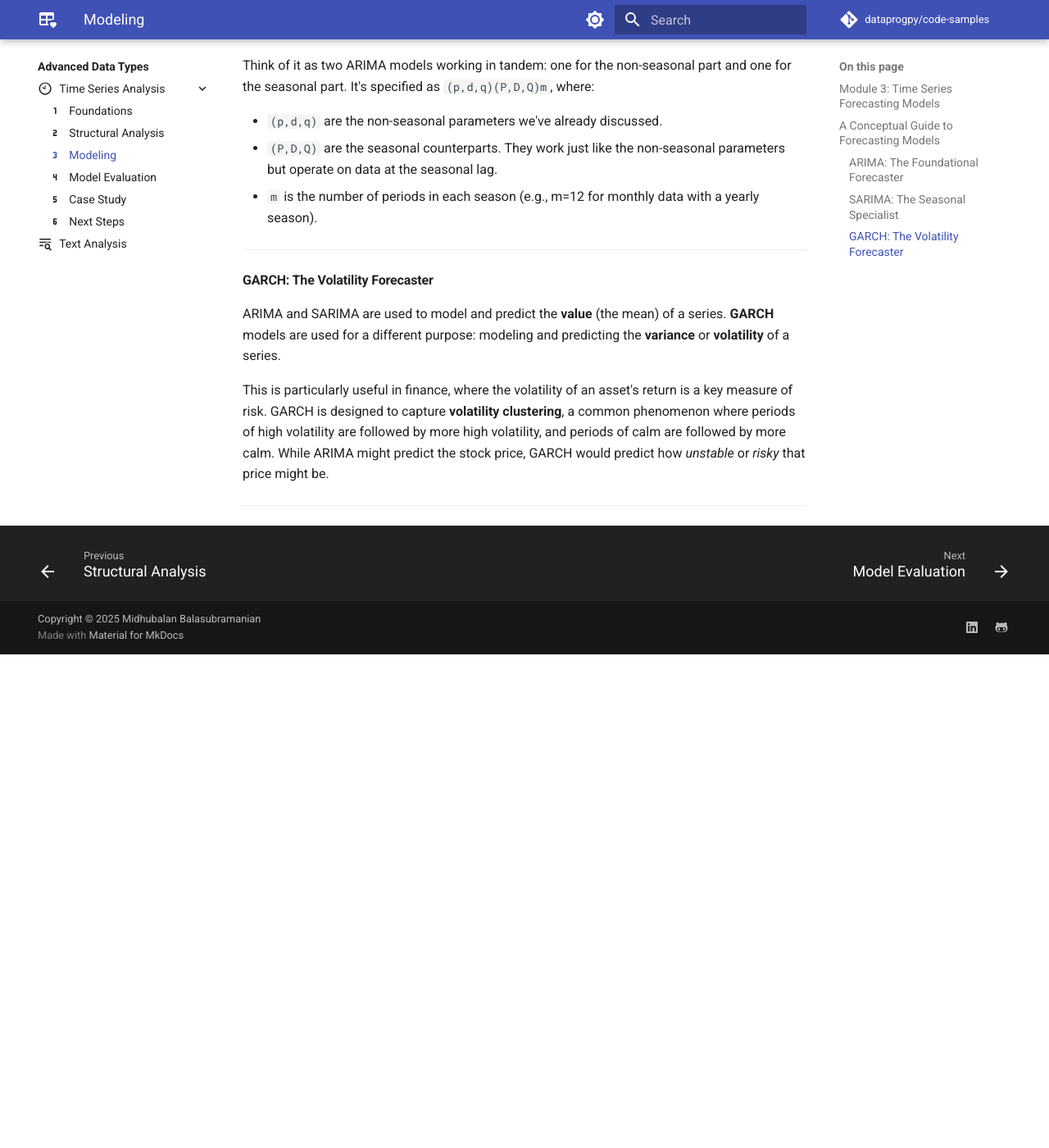
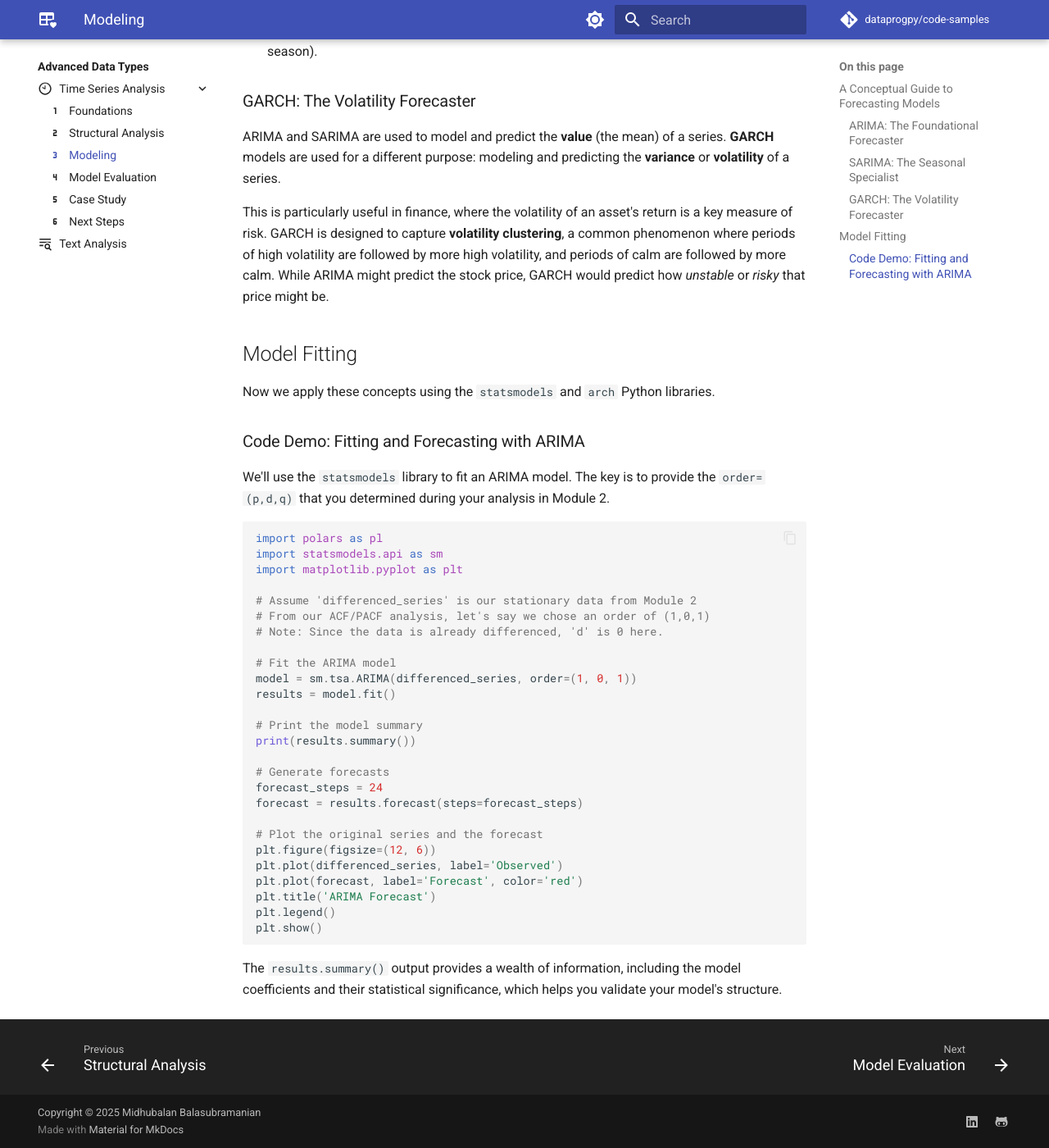
Before and after one commit to dataprogpy/dataprogpy.github.io, an MkDocs documentation site: the page built from docs/adv-data-types/time-series/modeling.md, in a window 1280 px wide and 1400 px high, scrolled down 1242 px. Shown: the whole window at 82% size. Built offline with MkDocs 1.6.1 and Material for MkDocs 9.7.7, drawn with Linux system fonts in a browser that asks for light colours; comment, search, counter and statistics services are not loaded; before the commit the page ends 2040 px from its top, so only the background shows below that; some of the changed text lies outside the part shown.

Commit message:
Update lesson

````diff
--- a/docs/adv-data-types/time-series/modeling.md
+++ b/docs/adv-data-types/time-series/modeling.md
@@ -2,23 +2,16 @@
 icon: material/numeric-3
 ---
 
-Great. Let's build out the content for Module 3.
+# Time Series Forecasting Models
 
-This module transitions from analysis to prediction. We'll start with a conceptual overview of the models, as planned, before moving to implementation.
+Having analyzed our data's structure, we can now move to the primary goal of most time series projects: **forecasting**. We'll first introduce several powerful statistical models, explaining what they do conceptually before showing how to implement them in Python.
 
------
 
-### **Module 3: Time Series Forecasting Models**
-
-Having analyzed our data's structure, we can now move to the primary goal of most time series projects: **forecasting**. This module introduces several powerful statistical models, explaining what they do conceptually before showing how to implement them in Python.
-
------
-
-### **A Conceptual Guide to Forecasting Models**
+## A Conceptual Guide to Forecasting Models
 
 Understanding which model to use for a specific job is the most critical skill in forecasting. Each model has a different purpose and set of assumptions.
 
-#### **ARIMA: The Foundational Forecaster**
+### ARIMA: The Foundational Forecaster
 
 The **ARIMA** model is the workhorse for forecasting stationary (or stationarized) time series data. The name itself describes how it works:
 
@@ -30,9 +23,8 @@ The **ARIMA** model is the workhorse for forecasting stationary (or stationarize
 
 An ARIMA model is specified by its order `(p, d, q)`. The analysis you performed in Module 2 is what allows you to choose these parameters intelligently.
 
------
 
-#### **SARIMA: The Seasonal Specialist**
+### SARIMA: The Seasonal Specialist
 
 If your data exhibits clear seasonality, the **SARIMA** model is the appropriate tool. It is an extension of ARIMA that adds a second set of parameters to account for the seasonal patterns.
 
@@ -42,12 +34,49 @@ Think of it as two ARIMA models working in tandem: one for the non-seasonal part
   * `(P,D,Q)` are the seasonal counterparts. They work just like the non-seasonal parameters but operate on data at the seasonal lag.
   * `m` is the number of periods in each season (e.g., m=12 for monthly data with a yearly season).
 
------
 
-#### **GARCH: The Volatility Forecaster**
+### GARCH: The Volatility Forecaster
 
 ARIMA and SARIMA are used to model and predict the **value** (the mean) of a series. **GARCH** models are used for a different purpose: modeling and predicting the **variance** or **volatility** of a series.
 
 This is particularly useful in finance, where the volatility of an asset's return is a key measure of risk. GARCH is designed to capture **volatility clustering**, a common phenomenon where periods of high volatility are followed by more high volatility, and periods of calm are followed by more calm. While ARIMA might predict the stock price, GARCH would predict how *unstable* or *risky* that price might be.
 
------
+## Model Fitting
+
+Now we apply these concepts using the `statsmodels` and `arch` Python libraries.
+
+### Code Demo: Fitting and Forecasting with ARIMA
+
+We'll use the `statsmodels` library to fit an ARIMA model. The key is to provide the `order=(p,d,q)` that you determined during your analysis in Module 2.
+
+```python
+import polars as pl
+import statsmodels.api as sm
+import matplotlib.pyplot as plt
+
+# Assume 'differenced_series' is our stationary data from Module 2
+# From our ACF/PACF analysis, let's say we chose an order of (1,0,1)
+# Note: Since the data is already differenced, 'd' is 0 here.
+
+# Fit the ARIMA model
+model = sm.tsa.ARIMA(differenced_series, order=(1, 0, 1))
+results = model.fit()
+
+# Print the model summary
+print(results.summary())
+
+# Generate forecasts
+forecast_steps = 24
+forecast = results.forecast(steps=forecast_steps)
+
+# Plot the original series and the forecast
+plt.figure(figsize=(12, 6))
+plt.plot(differenced_series, label='Observed')
+plt.plot(forecast, label='Forecast', color='red')
+plt.title('ARIMA Forecast')
+plt.legend()
+plt.show()
+
+```
+
+The `results.summary()` output provides a wealth of information, including the model coefficients and their statistical significance, which helps you validate your model's structure.
````
Also changed, not shown: docs/adv-data-types/time-series/model-evaluation.md (+0 -40 lines).
